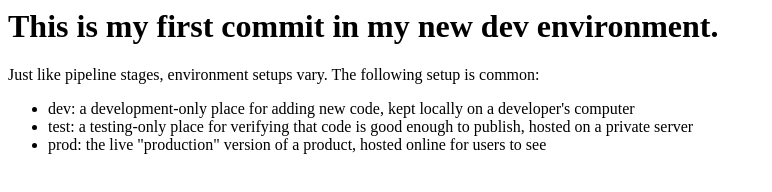
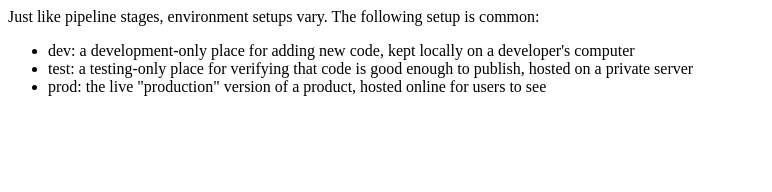
Before and after one commit to DeanneStock/EnvironmentDemo, a plain HTML site: page index.html in a window 1280 px wide. Shown: the whole page, without its empty margins (0-772 px from the left). Drawn offline with Linux system fonts and the light colour scheme.

Commit message:
Revert "1st commit to dev"

```diff
--- a/index.html
+++ b/index.html
@@ -1,7 +1,6 @@
 <html>
     <title>Environmental Demo for Class</title>
     <body>
-        <h1>This is my first commit in my new dev environment.</h1>
         <p>Just like pipeline stages, environment setups vary. The following setup is common:
             <ul>
                 <li>dev: a development-only place for adding new code, kept locally on a developer's computer</li>
```
